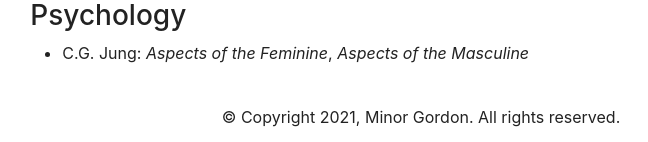
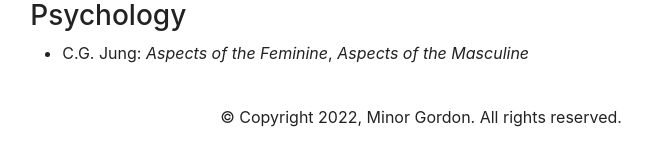
Before and after one commit to minorg/minorgordon.net, a Jekyll site: the page built from books.html, in a window 1280 px wide. Shown: the part 1101-1243 px from the top of the page, without its empty margins (219-867 px from the left). Built offline with Jekyll 4.4.1, drawn with Linux system fonts in a browser that asks for light colours.

Commit message:
update copyright date

```diff
--- a/_includes/footer.html
+++ b/_includes/footer.html
@@ -1,3 +1,3 @@
 <footer class="mt-4 text-center">
-    <p class="muted">&copy Copyright 2021, Minor Gordon. All rights reserved.</p>
+    <p class="muted">&copy Copyright 2022, Minor Gordon. All rights reserved.</p>
 </footer>
```
